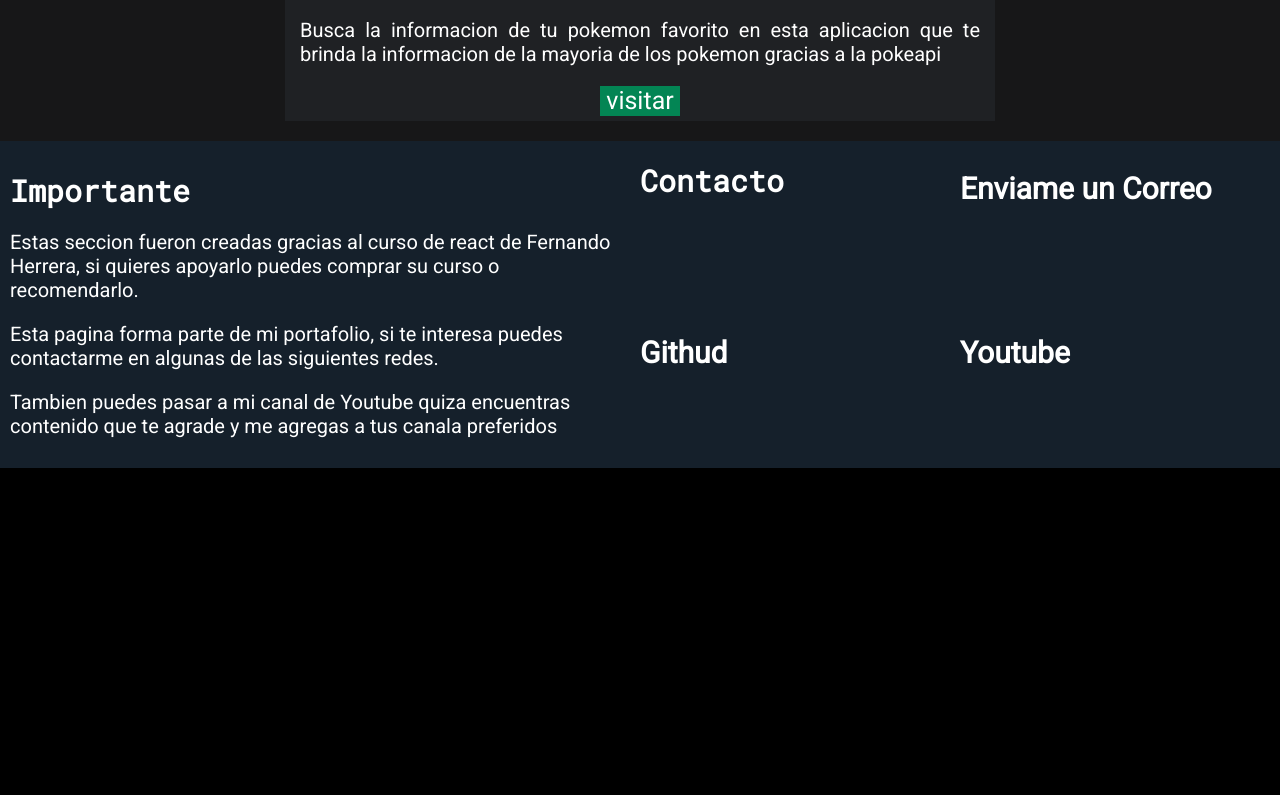
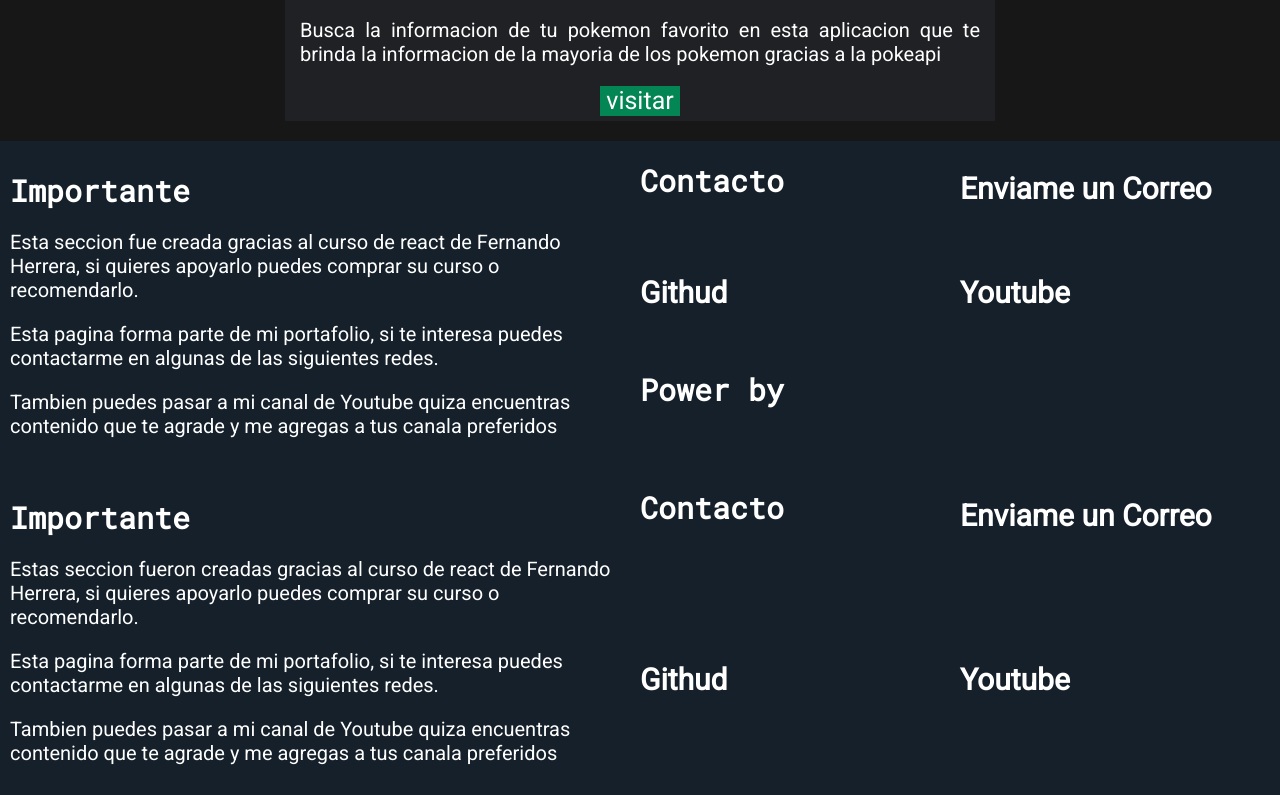
Before and after one commit to SteveBartmoss/steveapp, a React (Create React App) app: page /havefun in a window 1280 px wide. Shown: the part 1710-2505 px from the top of the page. Before the commit the page ends 2178 px from the top, so only its background shows below. Built offline with nearby package versions, Linux system fonts and the light colour scheme.

Commit message:
add the footer

```diff
--- a/src/HaveFun/FunHome.jsx
+++ b/src/HaveFun/FunHome.jsx
@@ -1,5 +1,6 @@
 import React, { useEffect } from "react";
 import DivBaner from "../component/DivBaner";
+import FooterHave from "./component/FooterHave";
 
 function FunHome() {
 
@@ -63,6 +64,8 @@ function FunHome() {
 
             </div>
 
+            <FooterHave />
+
             <div className="gif-footer">
                 <div className="footer-item">
                     <h1 className="title1">Importante</h1>
```
